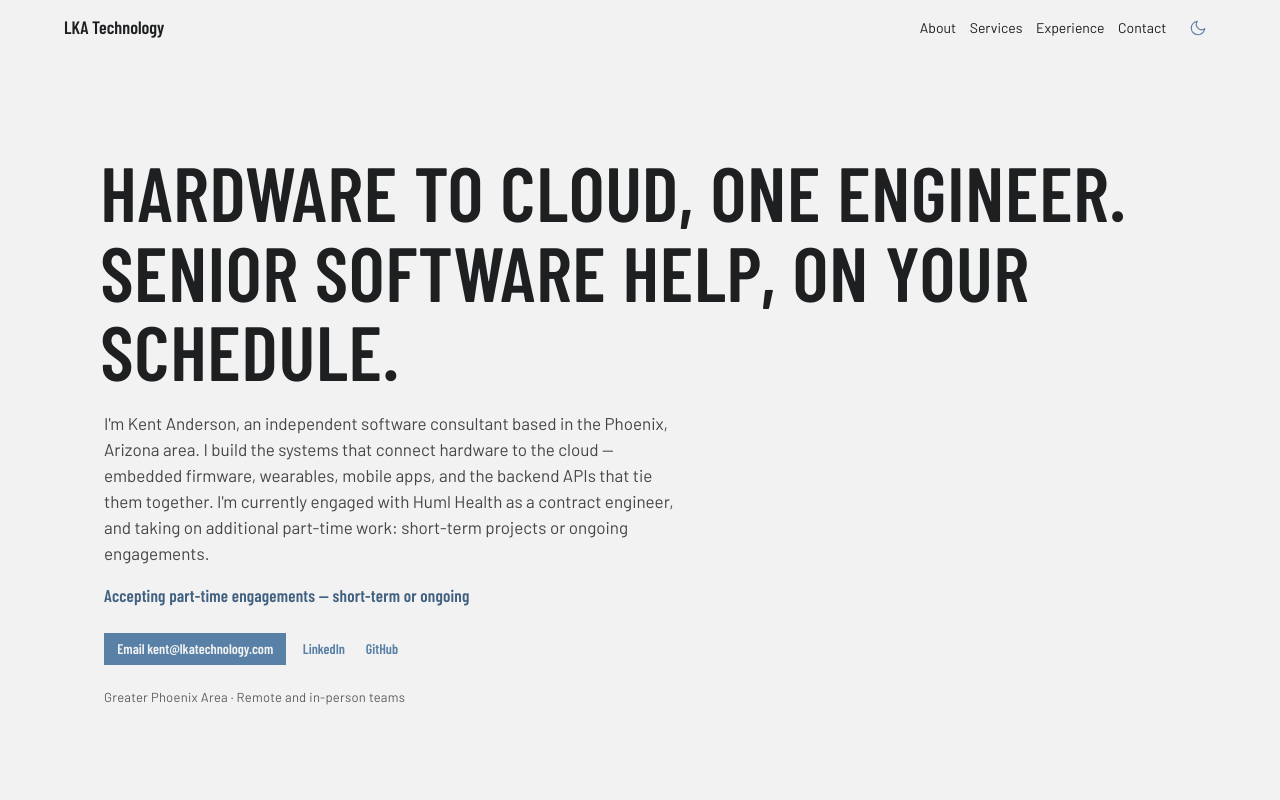
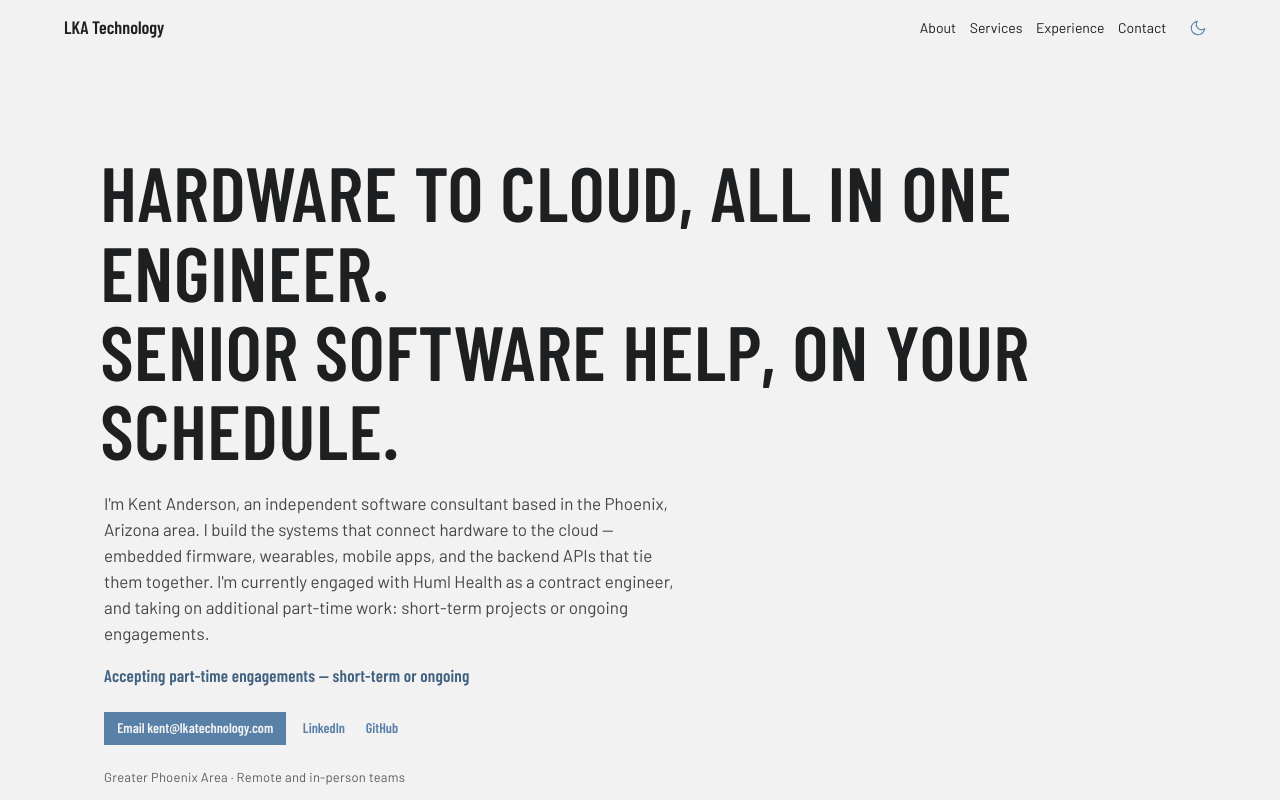
Before and after one commit to LKAnderson/lka-technology-site, a plain HTML site: page index.html in a window 1280 px wide. Shown: the top 800 px of the page. Drawn offline with nearby package versions, Linux system fonts and the light colour scheme.

Commit message:
Update content

```diff
--- a/index.html
+++ b/index.html
@@ -11,7 +11,7 @@
     <meta property="og:title" content="LKA Technology — Kent Anderson, Independent Software Consultant" />
     <meta
       property="og:description"
-      content="Hardware to cloud, one engineer. Senior software help, on your schedule."
+      content="Hardware to cloud, all in one engineer. Senior software help, on your schedule."
     />
     <meta property="og:type" content="website" />
     <script>
@@ -124,7 +124,7 @@
               margin: 0 0 0 -0.05em;
             "
           >
-            <span style="display: block">Hardware to cloud, one engineer.</span>
+            <span style="display: block">Hardware to cloud, all in one engineer.</span>
             <span style="display: block">Senior software help, on your schedule.</span>
           </h1>
           <p class="muted-82" style="font-size: 17px; line-height: 26px; max-width: 60ch; margin: 20px 0 0 0">
```
